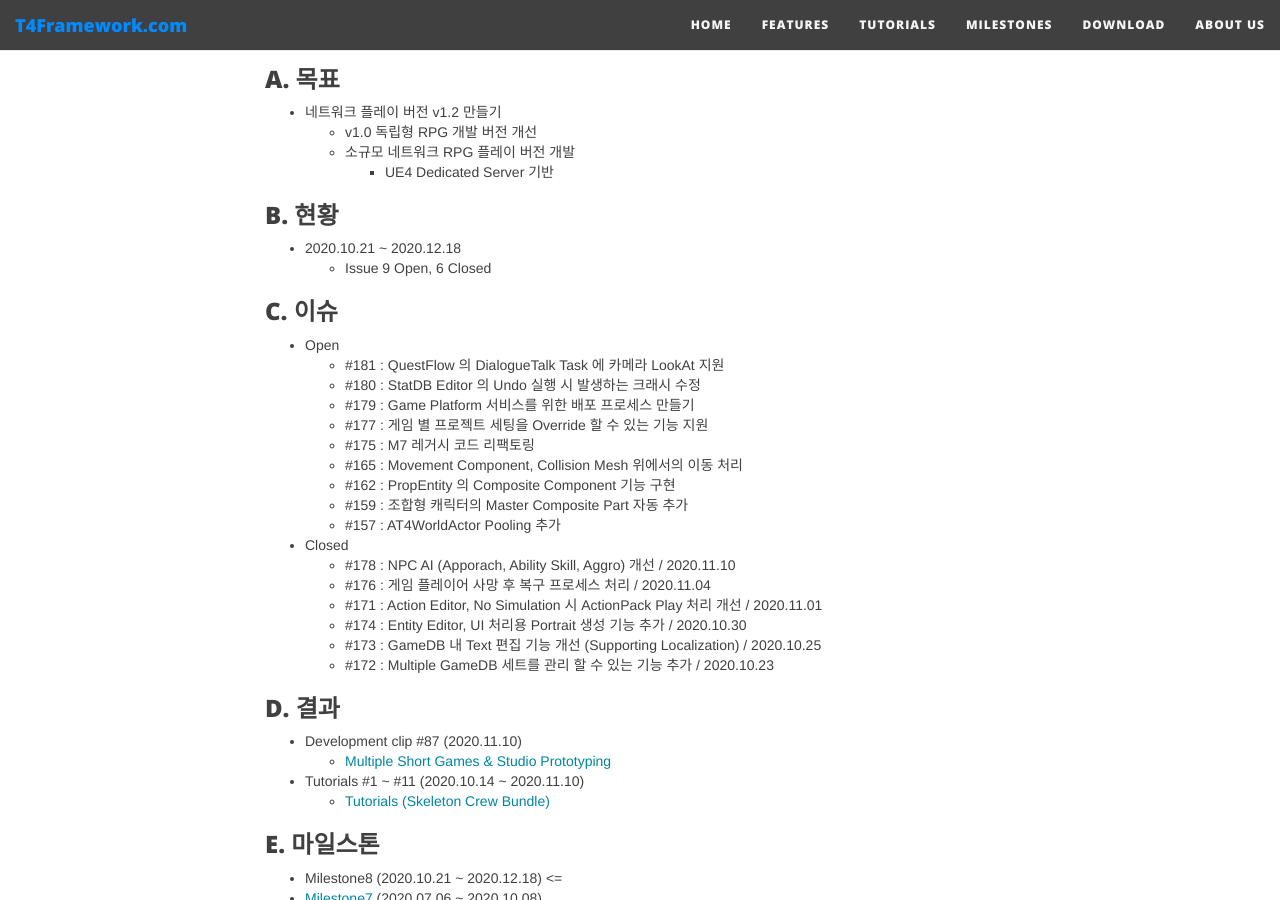
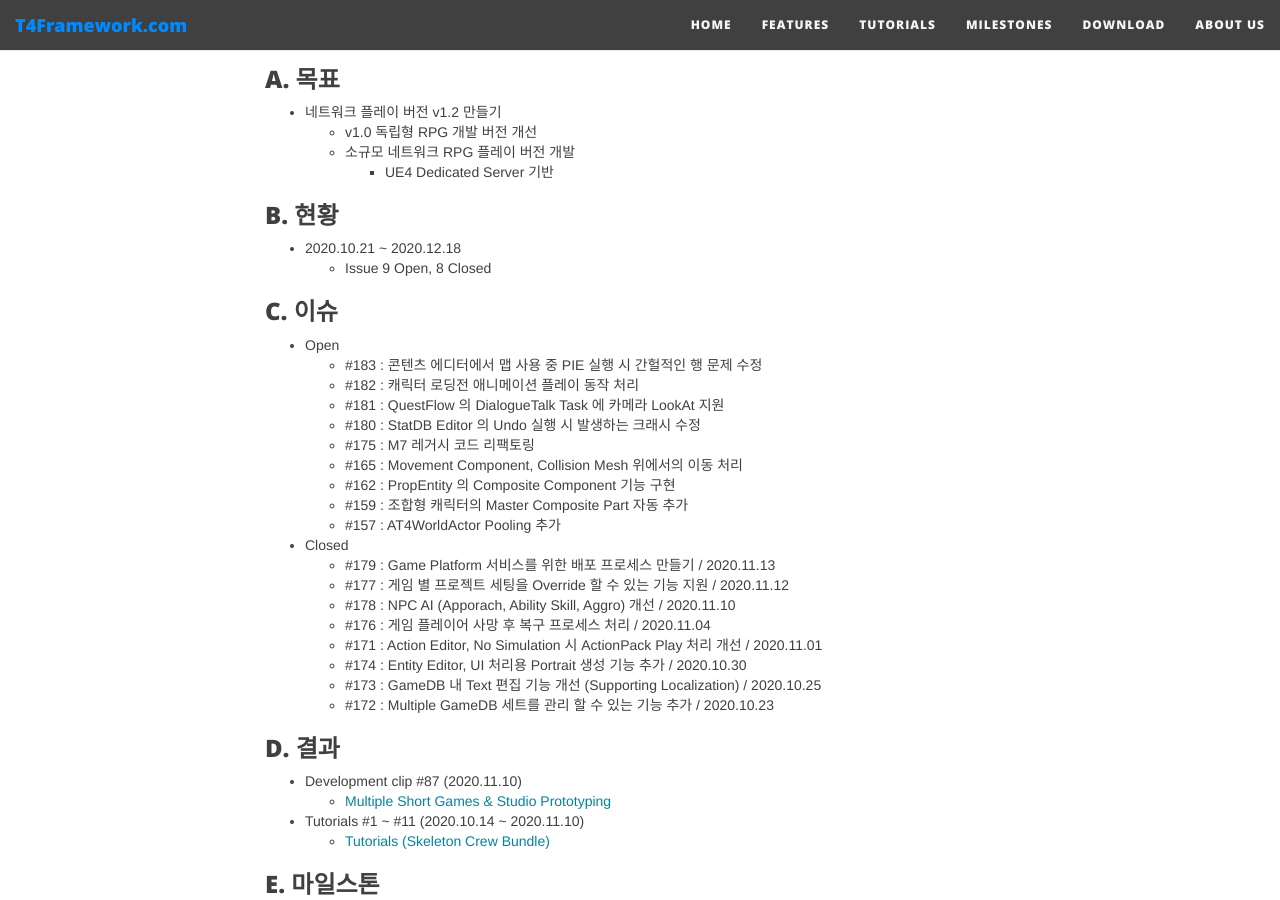
Before and after one commit to T4Framework/T4Framework_WebSite, a Jekyll site: the page built from docs/T4Framework_Milestone8_Achieved.md, in a window 1280 px wide and 900 px high, scrolled down 317 px. Built offline with Jekyll 4.4.1, drawn with Linux system fonts in a browser that asks for light colours; nearby versions of some CDN libraries.

Commit message:
마일스톤 8 업데이트

```diff
--- a/docs/T4Framework_Milestone8_Achieved.md
+++ b/docs/T4Framework_Milestone8_Achieved.md
@@ -15,15 +15,15 @@ subtitle: Milestone 8 (2020.10.21 ~ 2020.12.18)
 ### B. 현황
 
 - 2020.10.21 ~ 2020.12.18
-  - Issue 9 Open, 6 Closed
+  - Issue 9 Open, 8 Closed
 
 ### C. 이슈
 
 - Open
+  - #183 : 콘텐츠 에디터에서 맵 사용 중 PIE 실행 시 간헐적인 행 문제 수정
+  - #182 : 캐릭터 로딩전 애니메이션 플레이 동작 처리
   - #181 : QuestFlow 의 DialogueTalk Task 에 카메라 LookAt 지원
   - #180 : StatDB Editor 의 Undo 실행 시 발생하는 크래시 수정
-  - #179 : Game Platform 서비스를 위한 배포 프로세스 만들기
-  - #177 : 게임 별 프로젝트 세팅을 Override 할 수 있는 기능 지원
   - #175 : M7 레거시 코드 리팩토링
   - #165 : Movement Component, Collision Mesh 위에서의 이동 처리
   - #162 : PropEntity 의 Composite Component 기능 구현
@@ -31,6 +31,8 @@ subtitle: Milestone 8 (2020.10.21 ~ 2020.12.18)
   - #157 : AT4WorldActor Pooling 추가
 
 - Closed
+  - #179 : Game Platform 서비스를 위한 배포 프로세스 만들기 / 2020.11.13
+  - #177 : 게임 별 프로젝트 세팅을 Override 할 수 있는 기능 지원 / 2020.11.12
   - #178 : NPC AI (Apporach, Ability Skill, Aggro) 개선 / 2020.11.10
   - #176 : 게임 플레이어 사망 후 복구 프로세스 처리 / 2020.11.04
   - #171 : Action Editor, No Simulation 시 ActionPack Play 처리 개선 / 2020.11.01
```
